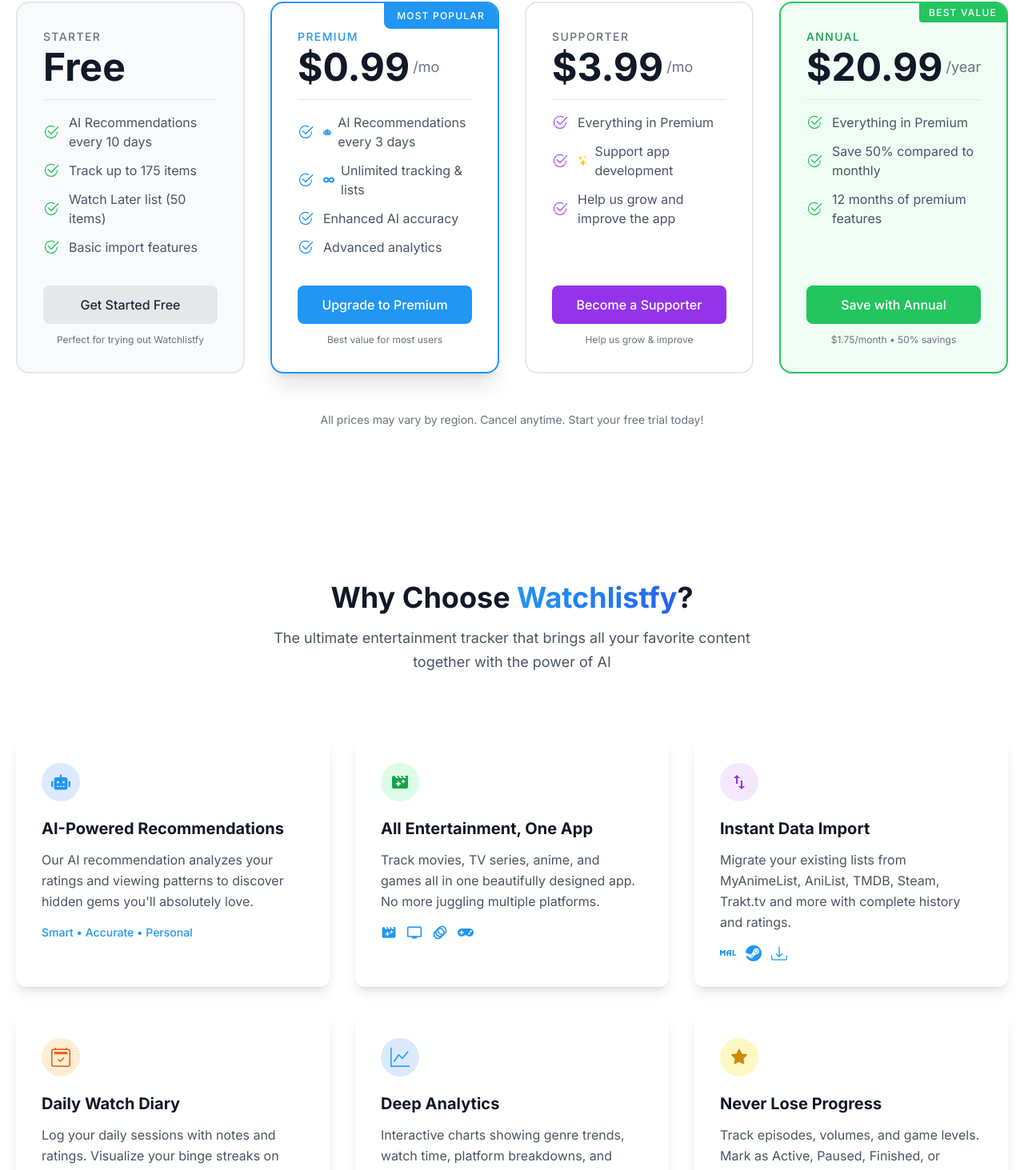
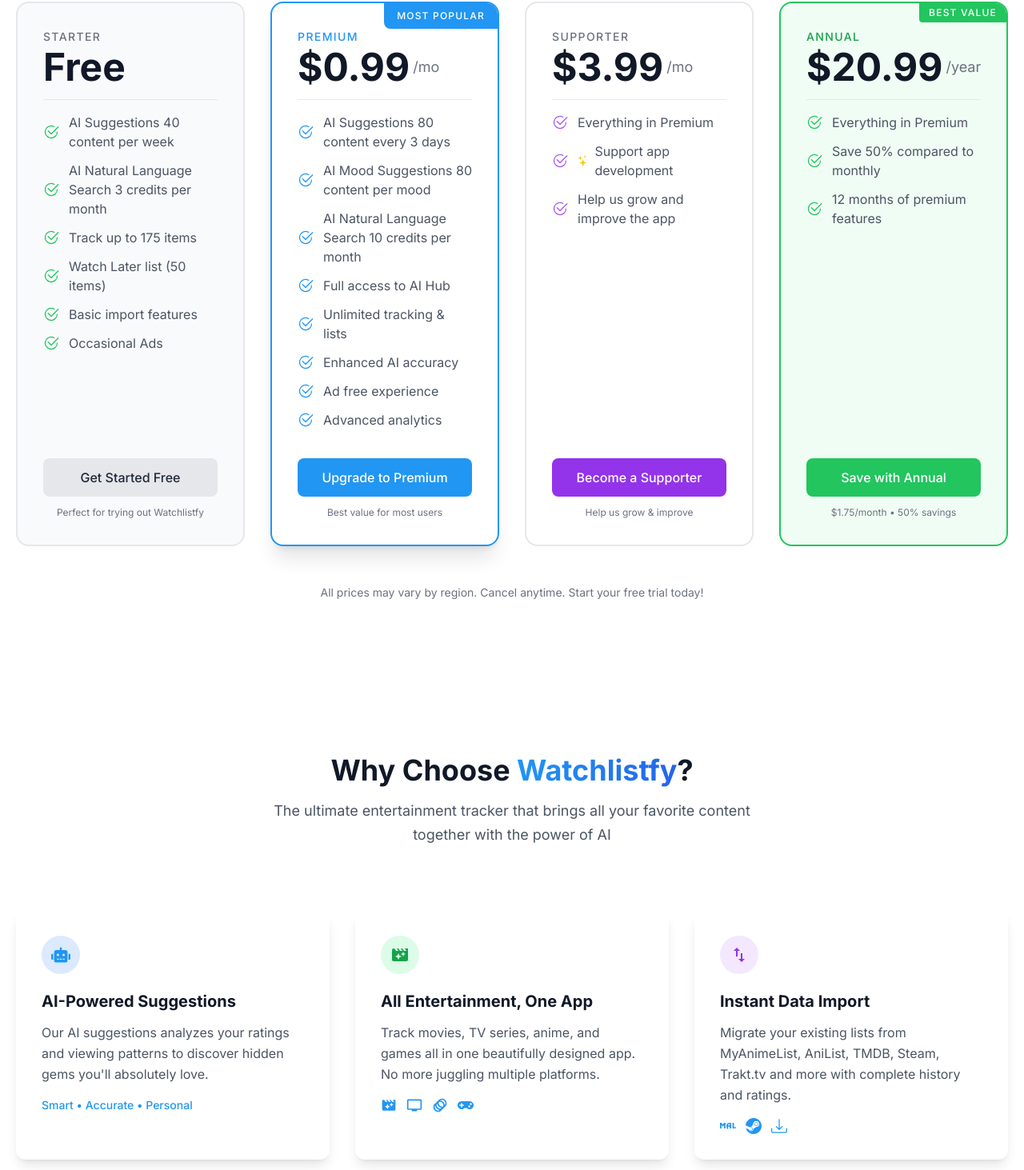
Before and after one commit to MrNtlu/Project-Consumer-Frontend, a Next.js app: page /promo in a window 1280 px wide. Shown: the part 1161-2624 px from the top of the page at 80% size. Built offline with nearby package versions, Linux system fonts and the light colour scheme; no server answers.

Commit message:
Informations updated.

```diff
--- a/src/app/app/page.jsx
+++ b/src/app/app/page.jsx
@@ -154,7 +154,7 @@
                 <div className="max-w-4xl mx-auto text-center">
                     <h3 className="text-base sm:text-lg font-bold mb-2">Get the Full Experience</h3>
                     <p className="text-blue-100 mb-3 sm:mb-4 text-xs sm:text-sm px-2">
-                        Download our mobile app for personalized lists, offline access, and AI recommendations
+                        Download our mobile app for personalized lists, discovery and AI suggestions
                     </p>
                     <div className="flex flex-col gap-2 sm:flex-row sm:gap-3 justify-center items-center">
                         <a
--- a/src/app/layout.jsx
+++ b/src/app/layout.jsx
@@ -26,6 +26,13 @@
     'tv show recommendations',
     'anime recommendations',
     'game recommendations',
+    'AI suggestions',
+    'AI mood suggestions',
+    'AI natural language search',
+    'AI hub',
+    'AI powered',
+    'AI powered entertainment',
+    'AI powered entertainment tracker',
     'TMDB',
     'MyAnimeList',
     'RAWG',
@@ -46,7 +53,7 @@
     url: 'https://watchlistfy.vercel.app',
     siteName: 'Watchlistfy',
     title: 'Watchlistfy - AI-Powered Entertainment Tracker',
-    description: 'Track movies, TV shows, anime, and games with AI-powered recommendations',
+    description: 'Track movies, TV shows, anime, and games with AI-powered suggestions',
     images: [
       {
         url: '/static/images/twitter_banner.png',
@@ -59,7 +66,7 @@
   twitter: {
     card: 'summary_large_image',
     title: 'Watchlistfy - AI-Powered Entertainment Tracker',
-    description: 'Track movies, TV shows, anime, and games with AI-powered recommendations',
+    description: 'Track movies, TV shows, anime, and games with AI-powered suggestions',
     images: ['/static/images/twitter_banner.png'],
   },
   robots: {
--- a/src/components/landing-page/features.jsx
+++ b/src/components/landing-page/features.jsx
@@ -32,9 +32,9 @@
                             <div className="w-12 h-12 inline-flex items-center justify-center rounded-full bg-blue-100 text-[#2196F3] mb-5 group-hover:animate-bounce">
                                 <FaRobot size={24} />
                             </div>
-                            <h2 className="text-xl font-bold text-gray-900 dark:text-white mb-3">AI-Powered Recommendations</h2>
+                            <h2 className="text-xl font-bold text-gray-900 dark:text-white mb-3">AI-Powered Suggestions</h2>
                             <p className="leading-relaxed text-base text-gray-600 dark:text-gray-300 mb-4">
-                                Our AI recommendation analyzes your ratings and viewing patterns to discover hidden gems you&apos;ll absolutely love.
+                                Our AI suggestions analyzes your ratings and viewing patterns to discover hidden gems you&apos;ll absolutely love.
                             </p>
                             <div className="text-sm text-[#2196F3] font-medium">
                                 Smart • Accurate • Personal
@@ -119,12 +119,12 @@
                             <div className="w-12 h-12 inline-flex items-center justify-center rounded-full bg-yellow-100 text-yellow-600 mb-5 group-hover:animate-bounce">
                                 <AiFillStar size={24} />
                             </div>
-                            <h2 className="text-xl font-bold text-gray-900 dark:text-white mb-3">Never Lose Progress</h2>
+                            <h2 className="text-xl font-bold text-gray-900 dark:text-white mb-3">AI Hub</h2>
                             <p className="leading-relaxed text-base text-gray-600 dark:text-gray-300 mb-4">
-                                Track episodes, volumes, and game levels. Mark as Active, Paused, Finished, or Dropped with quick resume shortcuts.
+                                Access to AI Hub, where you can use AI to find content based on your mood, text search, and more.
                             </p>
                             <div className="text-sm text-yellow-600 font-medium">
-                                Track • Resume • Complete
+                                AI • Mood • Entertainment
                             </div>
                         </div>
                     </div>
--- a/src/components/landing-page/hero.jsx
+++ b/src/components/landing-page/hero.jsx
@@ -39,12 +39,12 @@
                         </div>
                         <div className="flex items-center bg-purple-50 dark:bg-purple-900/30 text-purple-600 px-3 py-2 rounded-full text-sm font-medium hover:scale-110 transition-all duration-300 animate-bounce-in" style={{ animationDelay: '0.3s' }}>
                             <MdStar className="mr-2" />
-                            Free to Start
+                            Free to Download
                         </div>
                     </div>
 
                     <p className="mb-8 leading-relaxed xl:text-lg text-base text-gray-600 dark:text-gray-300">
-                        Track your entertainment journey and get AI-powered recommendations.
+                        Track your entertainment journey and get AI-powered suggestions.
                     </p>
 
                     {/* CTA Buttons */}
--- a/src/components/landing-page/pricing.jsx
+++ b/src/components/landing-page/pricing.jsx
@@ -27,7 +27,11 @@
                             <div className="mb-6">
                                 <p className="flex items-center text-gray-600 dark:text-gray-300 mb-3">
                                     <BsCheck2Circle className="w-5 h-5 mr-3 text-green-500 flex-shrink-0" />
-                                    AI Recommendations every 10 days
+                                    AI Suggestions 40 content per week
+                                </p>
+                                <p className="flex items-center text-gray-600 dark:text-gray-300 mb-3">
+                                    <BsCheck2Circle className="w-5 h-5 mr-3 text-green-500 flex-shrink-0" />
+                                    AI Natural Language Search 3 credits per month
                                 </p>
                                 <p className="flex items-center text-gray-600 dark:text-gray-300 mb-3">
                                     <BsCheck2Circle className="w-5 h-5 mr-3 text-green-500 flex-shrink-0" />
@@ -40,6 +44,10 @@
                                 <p className="flex items-center text-gray-600 dark:text-gray-300 mb-3">
                                     <BsCheck2Circle className="w-5 h-5 mr-3 text-green-500 flex-shrink-0" />
                                     Basic import features
+                                </p>
+                                <p className="flex items-center text-gray-600 dark:text-gray-300 mb-3">
+                                    <BsCheck2Circle className="w-5 h-5 mr-3 text-green-500 flex-shrink-0" />
+                                    Occasional Ads
                                 </p>
                             </div>
 
@@ -67,17 +75,31 @@
                             <div className="mb-6">
                                 <p className="flex items-center text-gray-600 dark:text-gray-300 mb-3">
                                     <BsCheck2Circle className="w-5 h-5 mr-3 text-[#2196F3] flex-shrink-0" />
-                                    <FaRobot className="w-4 h-4 mr-2 text-[#2196F3]" />
-                                    AI Recommendations every 3 days
+                                    AI Suggestions 80 content every 3 days
                                 </p>
                                 <p className="flex items-center text-gray-600 dark:text-gray-300 mb-3">
                                     <BsCheck2Circle className="w-5 h-5 mr-3 text-[#2196F3] flex-shrink-0" />
-                                    <FaInfinity className="w-4 h-4 mr-2 text-[#2196F3]" />
+                                    AI Mood Suggestions 80 content per mood
+                                </p>
+                                <p className="flex items-center text-gray-600 dark:text-gray-300 mb-3">
+                                    <BsCheck2Circle className="w-5 h-5 mr-3 text-[#2196F3] flex-shrink-0" />
+                                    AI Natural Language Search 10 credits per month
+                                </p>
+                                <p className="flex items-center text-gray-600 dark:text-gray-300 mb-3">
+                                    <BsCheck2Circle className="w-5 h-5 mr-3 text-[#2196F3] flex-shrink-0" />
+                                    Full access to AI Hub
+                                </p>
+                                <p className="flex items-center text-gray-600 dark:text-gray-300 mb-3">
+                                    <BsCheck2Circle className="w-5 h-5 mr-3 text-[#2196F3] flex-shrink-0" />
                                     Unlimited tracking & lists
                                 </p>
                                 <p className="flex items-center text-gray-600 dark:text-gray-300 mb-3">
                                     <BsCheck2Circle className="w-5 h-5 mr-3 text-[#2196F3] flex-shrink-0" />
                                     Enhanced AI accuracy
+                                </p>
+                                <p className="flex items-center text-gray-600 dark:text-gray-300 mb-3">
+                                    <BsCheck2Circle className="w-5 h-5 mr-3 text-[#2196F3] flex-shrink-0" />
+                                    Ad free experience
                                 </p>
                                 <p className="flex items-center text-gray-600 dark:text-gray-300 mb-3">
                                     <BsCheck2Circle className="w-5 h-5 mr-3 text-[#2196F3] flex-shrink-0" />
```
